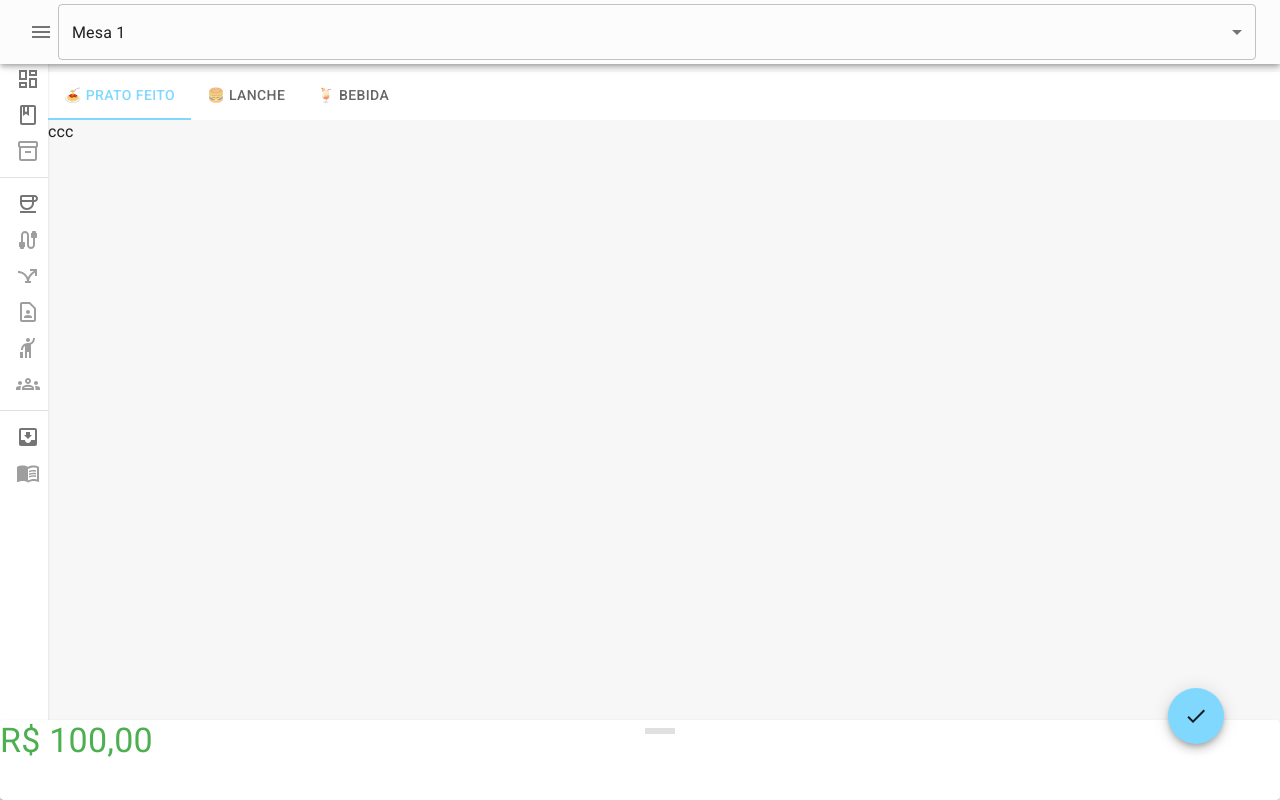
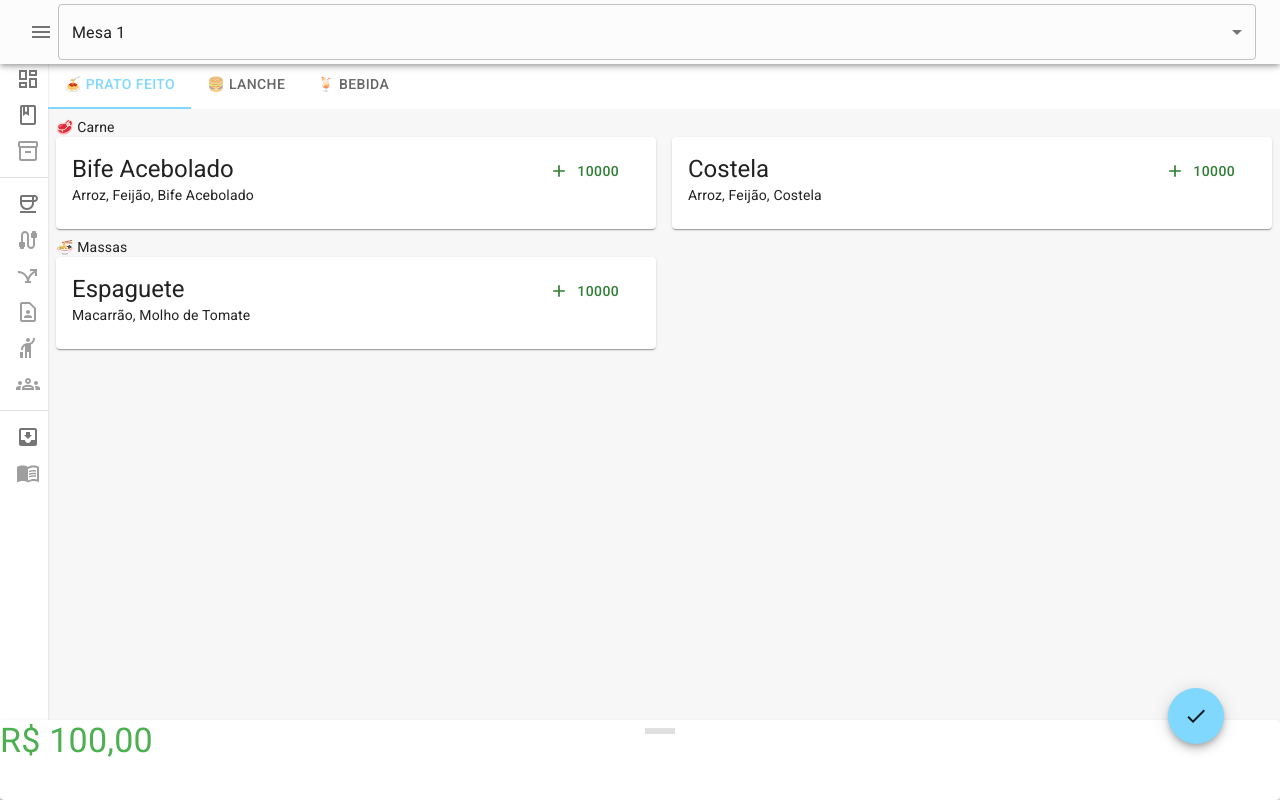
Before and after one commit to CavernaTech/breeze, a React (Create React App) app: page /terminal in a window 1280 px wide. Built offline with nearby package versions, Linux system fonts and the light colour scheme; no server answers.

Commit message:
Implementado cartões catálogo;

```diff
--- a/src/components/catalogo/index.jsx
+++ b/src/components/catalogo/index.jsx
@@ -1,6 +1,17 @@
-import { Paper, Tab, Tabs } from "@mui/material";
+import { useState } from "react";
+import {
+  Button,
+  Card,
+  CardActions,
+  CardContent,
+  Grid,
+  Paper,
+  Tab,
+  Tabs,
+  Typography,
+} from "@mui/material";
 import { Box } from "@mui/system";
-import { useState } from "react";
+import { Add } from "@mui/icons-material";
 
 import useStyle from "./style";
 import TabPanel from "./tabPanel";
@@ -21,20 +32,52 @@ function CatalogoComponent({ categorias }) {
           textColor="secondary"
           indicatorColor="secondary"
         >
-          {categorias.map((item, index) => (
-            <Tab label={item.nome} id={`tab-${index}`} key={index} />
+          {categorias.map((categoria, index) => (
+            <Tab label={categoria.nome} id={`tab-${index}`} key={index} />
           ))}
         </Tabs>
       </Box>
-      <TabPanel value={tab} index={0}>
-        ccc
-      </TabPanel>
-      <TabPanel value={tab} index={1}>
-        bbb
-      </TabPanel>
-      <TabPanel value={tab} index={2}>
-        aaa
-      </TabPanel>
+      {categorias.map((categoria, index) => (
+        <TabPanel value={tab} index={index}>
+          {categoria.subCategorias.map((subCategoria) => (
+            <Box className={classes.tab}>
+              <Typography variant="body2">{subCategoria.nome}</Typography>
+              <Grid
+                container
+                spacing={2}
+                alignItems="flex-start"
+                alignContent="space-around"
+              >
+                {subCategoria.produtos.map((produto) => (
+                  <Grid item xs={12} md={6}>
+                    <Card>
+                      <CardContent>
+                        <Grid container direction="row" alignContent="center">
+                          <Grid item xs={10}>
+                            <Typography variant="h5">{produto.nome}</Typography>
+                            <Typography variant="body2">
+                              {produto.descricao}
+                            </Typography>
+                          </Grid>
+                          <Grid item xs={2}>
+                            <Button
+                              color="success"
+                              variant="text"
+                              startIcon={<Add />}
+                            >
+                              {produto.preco}
+                            </Button>
+                          </Grid>
+                        </Grid>
+                      </CardContent>
+                    </Card>
+                  </Grid>
+                ))}
+              </Grid>
+            </Box>
+          ))}
+        </TabPanel>
+      ))}
     </Paper>
   );
 }
@@ -43,12 +86,51 @@ CatalogoComponent.defaultProps = {
   categorias: [
     {
       nome: "🍝 Prato Feito",
+      subCategorias: [
+        {
+          nome: "🥩 Carne",
+          produtos: [
+            {
+              descricao: "Arroz, Feijão, Bife Acebolado",
+              nome: "Bife Acebolado",
+              preco: 10000,
+            },
+            {
+              descricao: "Arroz, Feijão, Costela",
+              nome: "Costela",
+              preco: 10000,
+            },
+          ],
+        },
+        {
+          nome: "🍜 Massas",
+          produtos: [
+            {
+              descricao: " Macarrão, Molho de Tomate",
+              nome: "Espaguete",
+              preco: 10000,
+            },
+          ],
+        },
+      ],
     },
     {
       nome: "🍔 Lanche",
+      subCategorias: [
+        {
+          nome: "🍟 Frito",
+          produtos: [],
+        },
+      ],
     },
     {
       nome: "🍹 Bebida",
+      subCategorias: [
+        {
+          nome: "🥤 Suco",
+          produtos: [],
+        },
+      ],
     },
   ],
 };
--- a/src/components/catalogo/style.js
+++ b/src/components/catalogo/style.js
@@ -5,10 +5,9 @@ const useStyles = makeStyles((theme) => ({
     backgroundColor: theme.palette.background.default,
     height: "90vh",
     width: "100%",
-    paddingTop: "5em",
+    paddingTop: "2.8em",
     [theme.breakpoints.up("sm")]: {
       paddingLeft: theme.spacing(6),
-      paddingTop: "3.5em",
     },
   },
   tabs: {
@@ -17,6 +16,9 @@ const useStyles = makeStyles((theme) => ({
     width: "100%",
     backgroundColor: theme.palette.background.paper,
   },
+  tab: {
+    margin: 8,
+  },
 }));
 
 export default useStyles;
--- a/src/components/menu/index.jsx
+++ b/src/components/menu/index.jsx
@@ -43,7 +43,7 @@ function MenuComponent({
   login,
   logout,
   title,
-  hideLogin
+  hideLogin,
 }) {
   const [open, setOpen] = useState(false);
 
@@ -81,7 +81,7 @@ function MenuComponent({
             </Select>
           )}
           <Box sx={{ flexGrow: 1 }} />
-          <Box sx={{ display: hideLogin ? "none" : "inherit" }}>
+          <Box sx={{ display: hideLogin ? "none" : "inherit", width: '100%' }}>
             <AccountComponent
               isAuthenticated={isAuthenticated}
               user={user}
```
